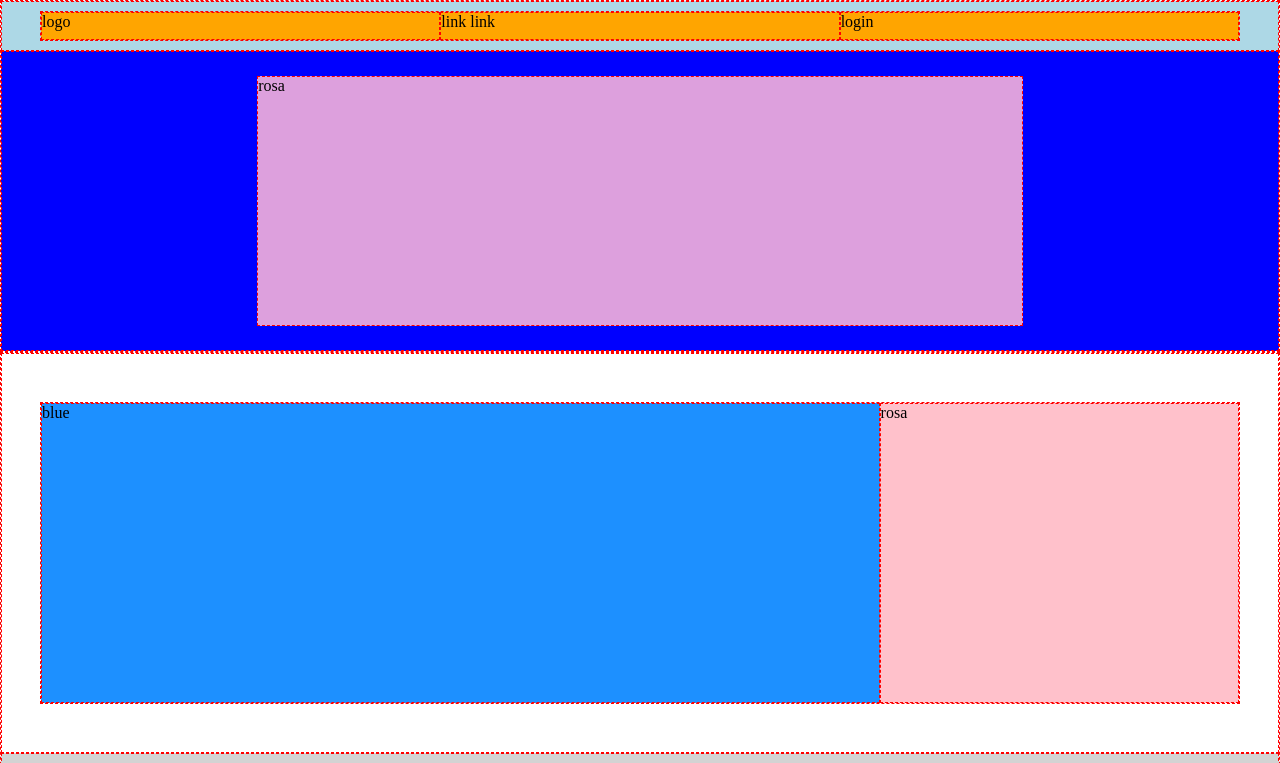
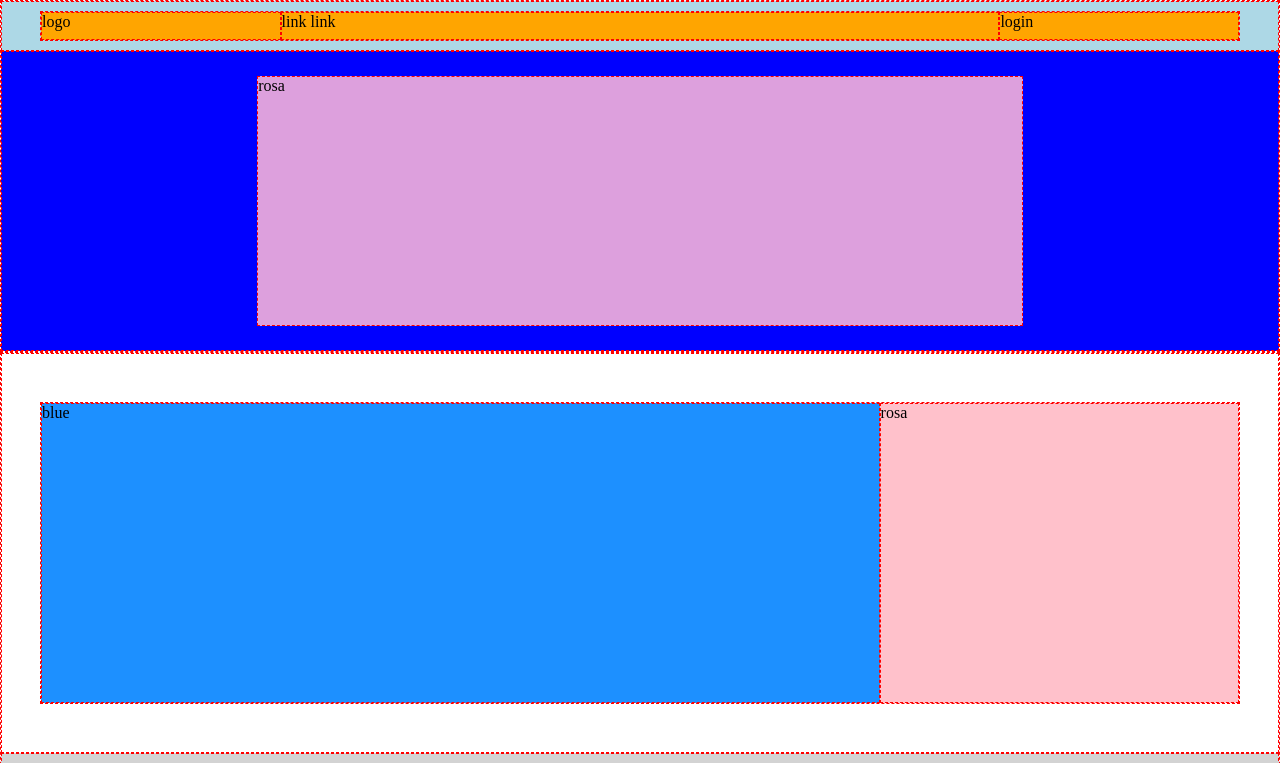
Before and after one commit to GiordanoDiego/htmlcss-struttura-discord, a plain HTML site: page index.html in a window 1280 px wide. Shown: the top 763 px of the page. Drawn offline with Linux system fonts and the light colour scheme.

Commit message:
minor fix

```diff
--- a/css/style.css
+++ b/css/style.css
@@ -6,7 +6,7 @@
 }
 
 
-                            /* GENERAL RULE */
+/*  - - - - - - - - - - -- - GENERAL RULE - - - - - - - - - - - - - */
 .container{
     max-width: 1200px;
     margin: 0 auto;
@@ -18,21 +18,26 @@
     flex-wrap: wrap;
 }
 
-                            /* HEADER RULE */
+    /* - - - - - -  - - HEADER RULE - - - - - - - - - - */
 .top-header{
     min-height: 50px;
     justify-items: center;
     align-items: center;
 }
 
-.top-header-box{
+.top-header-section{
     min-height: 30px;
 }
 
-.top-header-box > *{
-    width: calc(100%/3)
+.logo-header, .login{
+    width: 20%;
 }
-/* BOTTOM HEADER */
+
+.link{
+    width: 60%;
+}
+
+/* - -  - - - - --  -- - - BOTTOM HEADER- - - - - - - - - - - - --  - */
 .bottom-header{
     min-height: 300px;
     justify-content: center;
@@ -44,7 +49,7 @@
     width: 60%;
 }
 
-    /* -----------MAIN RULE -------------*/
+    /* ----------- - - - - - - - -MAIN RULE - - - - - - -- - - -------------*/
 .section-main-1, .section-main-2, .section-main-3{
     min-height: 400px;
     justify-content: center;
@@ -72,7 +77,7 @@
     margin-bottom: 15px;
 }
 
-/* ----------FOOTER RULE--------------- */
+/* ---------- -  - - - - - - FOOTER RULE - - - - - -- - - --------------- */
 
 .top-footer{
     min-height: 400px;
@@ -93,7 +98,7 @@
     width: calc(100% / 4);
 }
 
-/* BOTTOM FOOTER */
+/*  - -- - - - - - - - - - -BOTTOM FOOTER  - -- - - - - - - - - -*/
 .bottom-footer{
     min-height: 50px;
     justify-items: center;
@@ -119,7 +124,7 @@
     background-color: #ADD8E6;
 }
 
-.debug header .top-header .top-header-box > *{
+.debug header .top-header .top-header-section > *{
     background-color: orange;
 }
 
--- a/index.html
+++ b/index.html
@@ -17,7 +17,7 @@
         <header>
                 <!-- TOP-HEADER -->
                 <div class="top-header flex-container">
-                    <div class="container top-header-box flex-container">
+                    <div class="container top-header-section flex-container">
                         <div class="logo-header">logo</div>
                         <div class="link">link link</div>
                         <div class="login">login</div>
```
